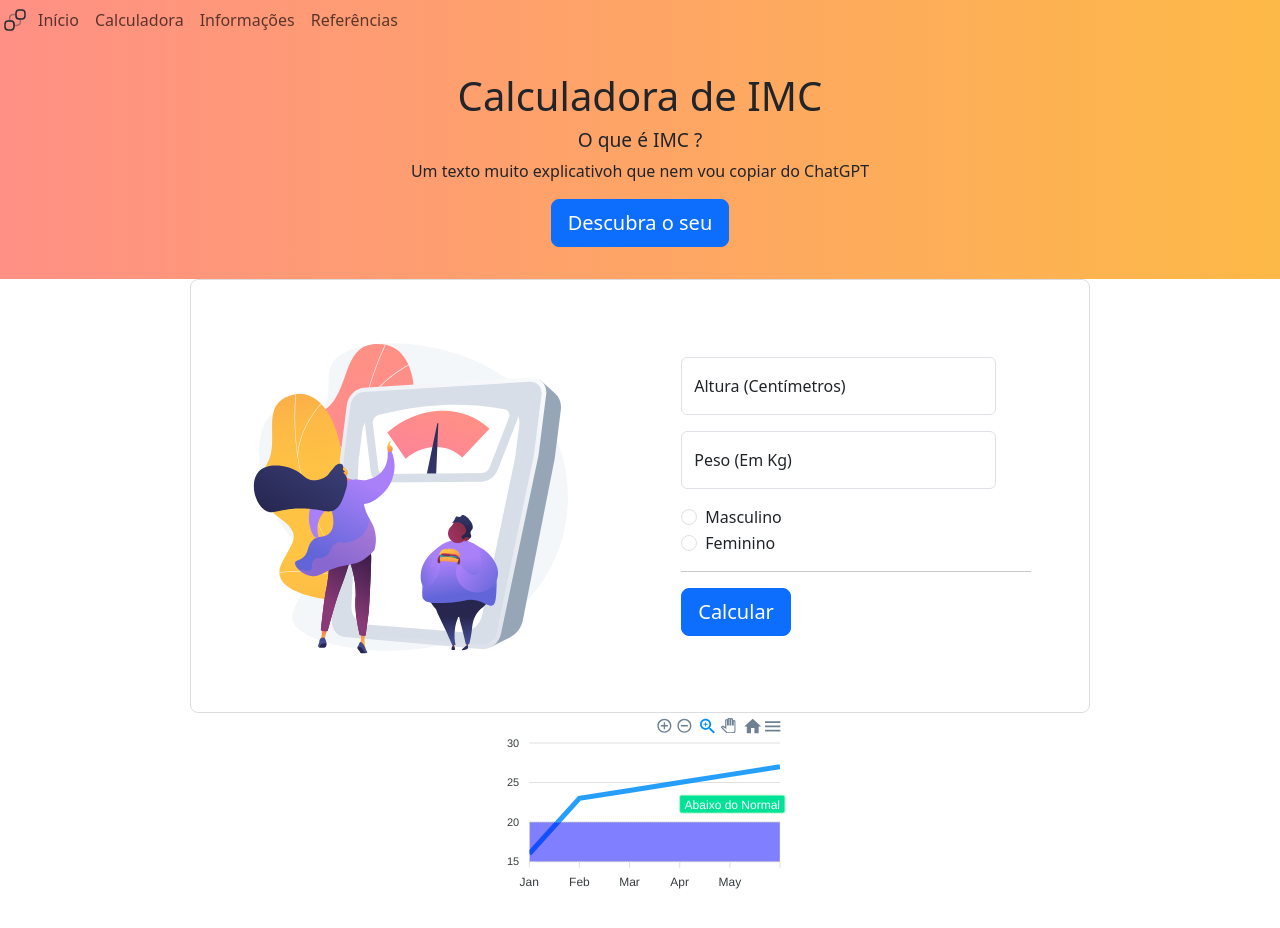
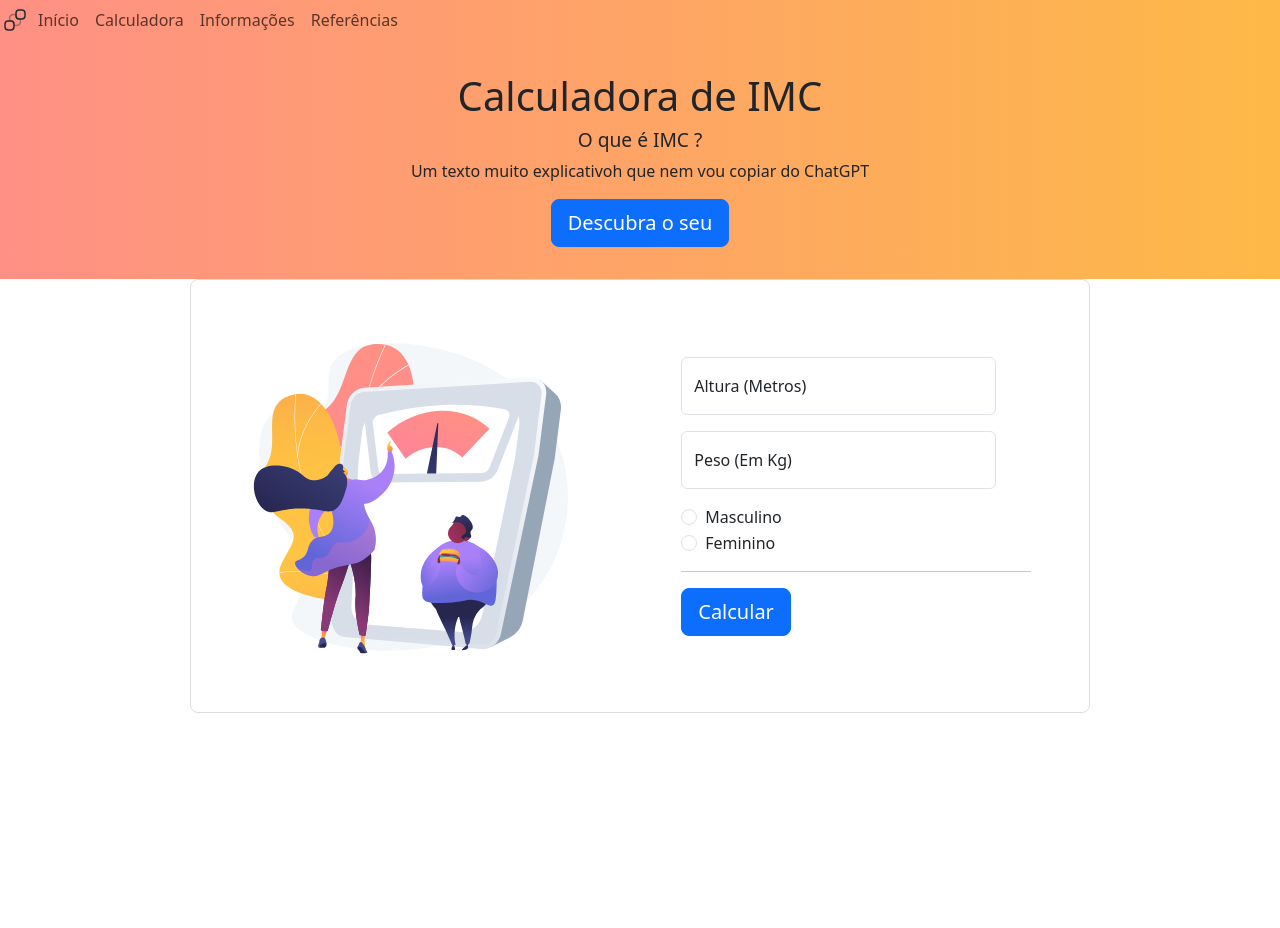
Before and after one commit to DiRezze/calculadora_imc, a React (Vite) app: page / in a window 1280 px wide. Shown: the top 928 px of the page. After the commit the page ends 800 px from the top, so only its background shows below. Built offline with nearby package versions, Linux system fonts and the light colour scheme.

Commit message:
add: results DOM

```diff
--- a/src/App.tsx
+++ b/src/App.tsx
@@ -4,7 +4,8 @@ import CalculatorApp from './components/calculator'
 import DynamicNav from './components/dynamicNav'
 import Home from './components/home'
 
-function App() {
+const App: React.FC = () => {
+
   return (
     <>
       <DynamicNav />
--- a/src/components/calculator.tsx
+++ b/src/components/calculator.tsx
@@ -1,8 +1,32 @@
-import React from "react";
+import React, { useRef, useState } from "react";
 import sideImage from "../assets/sideImage.svg"
-import BmiChart from "./graph";
+import Results from "./results";
+import { calculateBMI } from "../script/calculator";
 
 const CalculatorApp: React.FC = () =>{
+
+    const [bmi, setBmi] = useState<number|null>(null);
+    const [gender, setGender] = useState<string>('');
+    const resultsRef = useRef<HTMLDivElement>(null);
+
+    const handleCalculate = (e: React.MouseEvent<HTMLButtonElement>) =>{
+
+        e.preventDefault();
+
+        const selectedGender = document.querySelector('input[name="radioGender"]:checked') as HTMLInputElement;
+        const genderValue = selectedGender ? selectedGender.id : '';
+
+        const calculatedBmi = calculateBMI();
+
+        setBmi(calculatedBmi);
+        setGender(genderValue === 'radioMasc' ? 'Masculino' : 'Feminino');
+
+        if (resultsRef.current) {
+            resultsRef.current.scrollIntoView({ behavior: 'smooth' });
+        }
+
+    }
+
     return(
         <section id="calculator">
             <div className="d-flex calculator-container">
@@ -13,11 +37,25 @@ const CalculatorApp: React.FC = () =>{
                     <form>
                         <div>
                             <div className="form-floating mb-3 w-100">
-                                <input type="number" className="form-control calculator-text" id="heightInput" placeholder="Ex.: 180cm" />
-                                <label htmlFor="floatingInput">Altura (Centímetros)</label>
+                                <input
+                                    type="number"
+                                    className="form-control calculator-text"
+                                    id="heightInput"
+                                    placeholder="Ex.: 1.80m"
+                                    step={0.001}
+                                    min={0.001}
+                                />
+                                <label htmlFor="floatingInput">Altura (Metros)</label>
                             </div>
                             <div className="form-floating mb-3 d-flex w-100">
-                                <input type="number" className="form-control calculator-text" id="weightInput" placeholder="Ex.: 70Kg" />
+                                <input
+                                    type="number"
+                                    className="form-control calculator-text"
+                                    id="weightInput"
+                                    placeholder="Ex.: 70Kg"
+                                    step={0.001}
+                                    min={0}
+                                />
                                 <label htmlFor="floatingInput">Peso (Em Kg)</label>
                             </div>
                         </div>
@@ -37,16 +75,18 @@ const CalculatorApp: React.FC = () =>{
                         </div>
                         <hr />
                         <button
-                            type="submit"
                             id="calculatorSubmit"
                             className="btn btn-primary btn-lg"
+                            onClick={handleCalculate}
                         >
                             Calcular
                         </button>
                     </form>
                 </div>
             </div>
-            <BmiChart />
+            <div ref={resultsRef}>
+                {bmi !== null && <Results bmi={bmi} gender={gender} />}
+            </div>
         </section>
     )
 }
--- a/src/components/results.tsx
+++ b/src/components/results.tsx
@@ -1,18 +1,21 @@
-import { calculateBMI } from "../script/calculator"
 import { classifyBMI } from "../script/classifyBMI";
 import BmiChart from "./graph";
 
-const Results = ( ) => {
+interface ResultsProps {
+    bmi: number;
+    gender: string;
+}
 
-    const BMIValue = calculateBMI();
-    const classification = classifyBMI(BMIValue);
+const Results: React.FC<ResultsProps>  = ({ bmi, gender }) => {
 
-    if (BMIValue){
+    const classification = classifyBMI(bmi);
+
+    if (bmi){
         return(
-            <div className="results">
+            <div className="results" id='results'>
                 <div>
-                    <h2>Seu IMC é {BMIValue}</h2>
-                    <h3>Um índice que é considerado <span>{classification}</span>. </h3>
+                    <h2>Seu IMC é {bmi}</h2>
+                    <h3>Um índice que é considerado <span>{classification}</span> para uma pessoa do gênero {gender}. </h3>
                 </div>
                 <button>Saiba mais</button>
                 <BmiChart />
```
